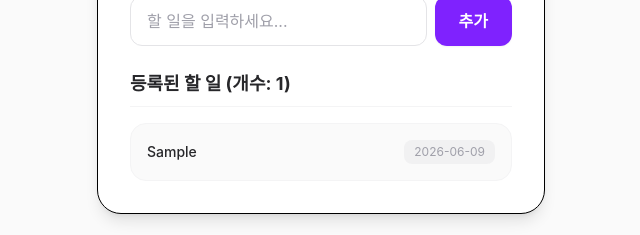
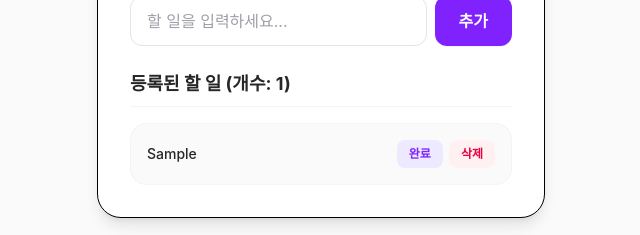
Before and after one commit to rhyskim/kakao-assignment-1, a React (Vite) app: page / in a window 1280 px wide. Both pictures are taken after typing "Sample" into the empty fields and a click on the button "추가". Shown: the part 181-416 px from the top of the page, without its empty margins (319-959 px from the left). Built offline with nearby package versions, Linux system fonts and the light colour scheme.

Commit message:
feat: implement TodoList rendering with toggle and delete functions

```diff
--- a/src/App.jsx
+++ b/src/App.jsx
@@ -1,7 +1,9 @@
 import React, { useState } from 'react';
 import TodoInput from './components/TodoInput';
+import TodoList from './components/TodoList';
 import AlertModal from './components/AlertModal';
 import { getFormattedDateKey } from './utils/date';
+import { Todo } from './models/Todo';
 
 /**
  * React 마이그레이션 메인 App 컴포넌트
@@ -22,6 +24,22 @@ export default function App() {
   // Todo 추가 처리 함수
   const handleAddTodo = (newTodo) => {
     setTodos((prevTodos) => [...prevTodos, newTodo]);
+  };
+
+  // Todo 완료 상태 토글 함수
+  const handleToggleTodo = (id) => {
+    setTodos((prevTodos) =>
+      prevTodos.map((todo) =>
+        todo.id === id
+          ? Todo.from({ ...todo, completed: !todo.completed }) // 클래스 인스턴스 구조 보장
+          : todo
+      )
+    );
+  };
+
+  // Todo 삭제 처리 함수
+  const handleDeleteTodo = (id) => {
+    setTodos((prevTodos) => prevTodos.filter((todo) => todo.id !== id));
   };
 
   // 모달 닫기 핸들러
@@ -55,33 +73,12 @@ export default function App() {
           onShowAlert={handleShowAlert}
         />
 
-        {/* 할 일 목록 임시 확인 영역 (Step 2.1 추가 검증용) */}
-        <main className="mt-6">
-          <h2 className="text-lg font-bold text-zinc-800 dark:text-zinc-200 mb-4 border-b border-zinc-100 dark:border-zinc-850 pb-2">
-            등록된 할 일 (개수: {todos.length})
-          </h2>
-          {todos.length === 0 ? (
-            <p className="text-sm text-zinc-400 dark:text-zinc-500 text-center py-4">
-              아직 등록된 할 일이 없습니다.
-            </p>
-          ) : (
-            <ul className="space-y-3">
-              {todos.map((todo) => (
-                <li
-                  key={todo.id}
-                  className="flex items-center justify-between p-4 rounded-2xl bg-zinc-50 dark:bg-zinc-800/30 border border-zinc-100 dark:border-zinc-850"
-                >
-                  <span className="text-sm font-medium text-zinc-800 dark:text-zinc-200 break-all">
-                    {todo.text}
-                  </span>
-                  <span className="text-xs text-zinc-400 dark:text-zinc-500 ml-2 whitespace-nowrap bg-zinc-200/40 dark:bg-zinc-800/80 px-2.5 py-1 rounded-lg">
-                    {todo.date}
-                  </span>
-                </li>
-              ))}
-            </ul>
-          )}
-        </main>
+        {/* 할 일 목록 컴포넌트 */}
+        <TodoList
+          todos={todos}
+          onToggle={handleToggleTodo}
+          onDelete={handleDeleteTodo}
+        />
 
       </div>
 
--- /dev/null
+++ b/src/components/TodoItem.jsx
@@ -0,0 +1,51 @@
+import React from 'react';
+
+/**
+ * 개별 할 일(Todo) 항목을 렌더링하는 컴포넌트
+ * @param {Object} props
+ * @param {Object} props.todo - Todo 인스턴스
+ * @param {Function} props.onToggle - 완료 상태 토글 함수
+ * @param {Function} props.onDelete - 삭제 함수
+ */
+export default function TodoItem({ todo, onToggle, onDelete }) {
+  const isCompleted = todo.completed;
+
+  return (
+    <li
+      className={`flex items-center justify-between p-4 rounded-2xl bg-zinc-50 dark:bg-zinc-800/30 border border-zinc-100 dark:border-zinc-850 transition-all ${
+        isCompleted ? 'opacity-60' : ''
+      }`}
+    >
+      {/* Todo 텍스트 영역 (완료 시 취소선 스타일 적용) */}
+      <span
+        className={`text-sm font-medium text-zinc-800 dark:text-zinc-200 break-all select-none transition-all ${
+          isCompleted ? 'line-through text-zinc-400 dark:text-zinc-500' : ''
+        }`}
+      >
+        {todo.text}
+      </span>
+
+      {/* 작업 버튼 영역 (1차 과제 유산: 완료/취소 토글 및 삭제 버튼) */}
+      <div className="flex items-center gap-1.5 ml-4 shrink-0">
+        <button
+          type="button"
+          onClick={() => onToggle(todo.id)}
+          className={`px-3 py-1.5 text-xs font-semibold rounded-lg transition-colors cursor-pointer ${
+            isCompleted
+              ? 'bg-zinc-200 dark:bg-zinc-800 text-zinc-600 dark:text-zinc-400 hover:bg-zinc-300 dark:hover:bg-zinc-700'
+              : 'bg-violet-100 dark:bg-violet-950/40 text-violet-600 dark:text-violet-400 hover:bg-violet-250 dark:hover:bg-violet-950/60'
+          }`}
+        >
+          {isCompleted ? '취소' : '완료'}
+        </button>
+        <button
+          type="button"
+          onClick={() => onDelete(todo.id)}
+          className="px-3 py-1.5 text-xs font-semibold rounded-lg bg-rose-50 dark:bg-rose-950/20 text-rose-600 dark:text-rose-400 hover:bg-rose-100 dark:hover:bg-rose-950/40 transition-colors cursor-pointer"
+        >
+          삭제
+        </button>
+      </div>
+    </li>
+  );
+}
--- /dev/null
+++ b/src/components/TodoList.jsx
@@ -0,0 +1,36 @@
+import React from 'react';
+import TodoItem from './TodoItem';
+
+/**
+ * Todo 목록을 렌더링하고 빈 상태를 관리하는 리스트 컴포넌트
+ * @param {Object} props
+ * @param {Array} props.todos - Todo 인스턴스 배열
+ * @param {Function} props.onToggle - 완료 상태 토글 함수
+ * @param {Function} props.onDelete - 삭제 함수
+ */
+export default function TodoList({ todos, onToggle, onDelete }) {
+  return (
+    <main className="mt-6">
+      <h2 className="text-lg font-bold text-zinc-800 dark:text-zinc-200 mb-4 border-b border-zinc-100 dark:border-zinc-850 pb-2">
+        등록된 할 일 (개수: {todos.length})
+      </h2>
+
+      {todos.length === 0 ? (
+        <p className="text-sm text-zinc-400 dark:text-zinc-500 text-center py-4">
+          할 일이 없습니다. 새로운 일정을 등록해보세요!
+        </p>
+      ) : (
+        <ul className="space-y-3">
+          {todos.map((todo) => (
+            <TodoItem
+              key={todo.id} // 규칙 준수: map() 사용 시 고유 key로 id 부여
+              todo={todo}
+              onToggle={onToggle}
+              onDelete={onDelete}
+            />
+          ))}
+        </ul>
+      )}
+    </main>
+  );
+}
```
